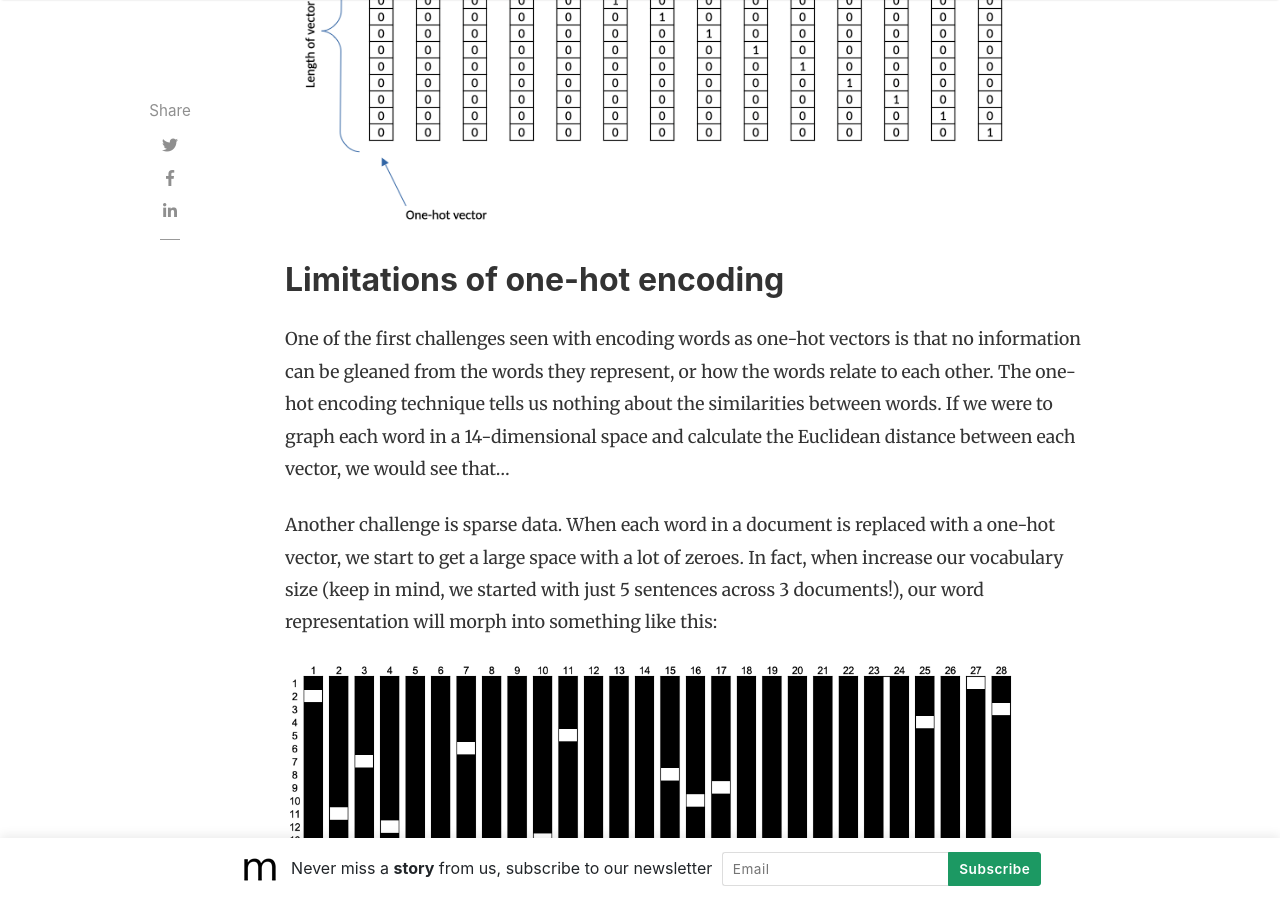
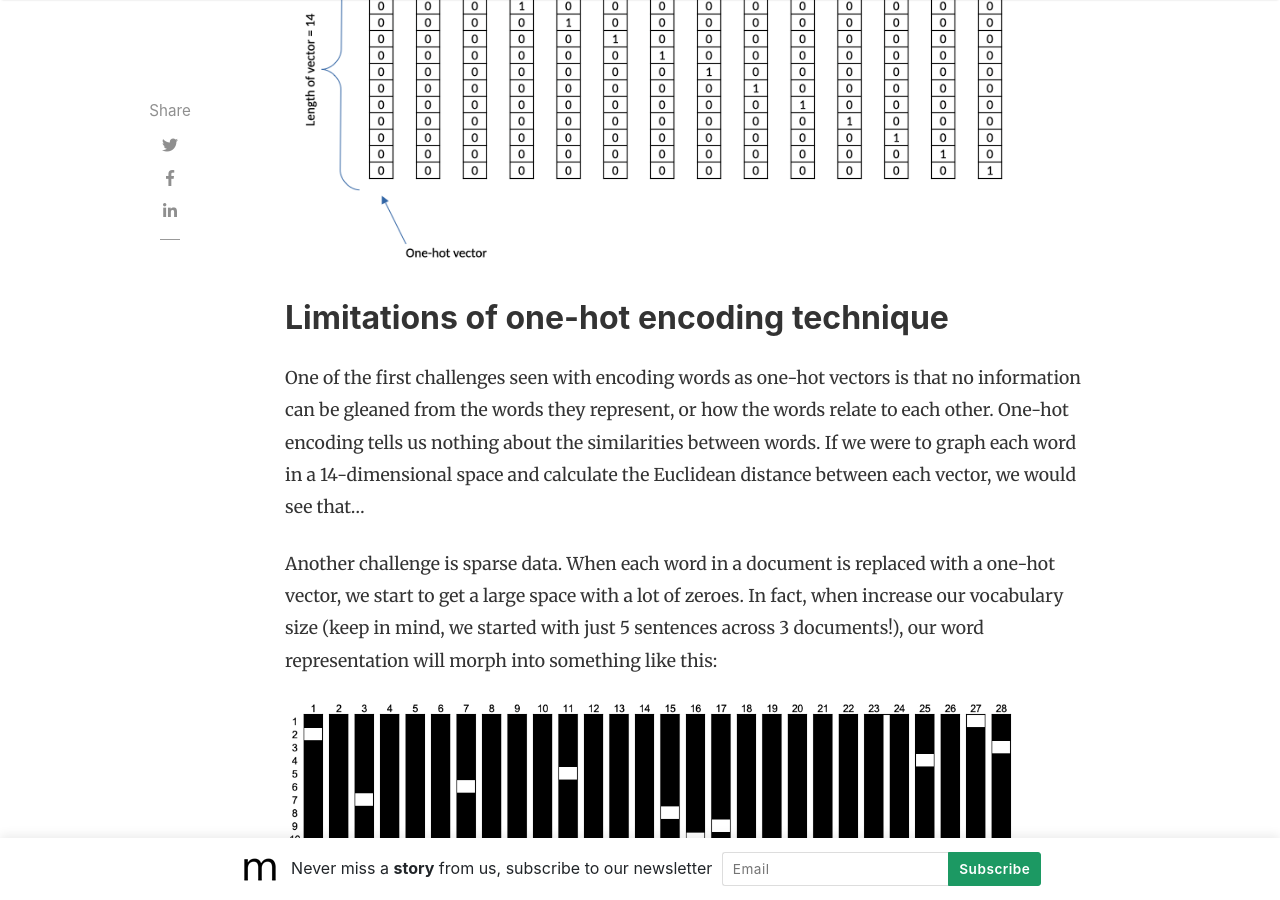
Before and after one commit to slsu0424/slsu0424.github.io, a Jekyll site: the page built from _posts/2023-07-27-test.md, in a window 1280 px wide and 900 px high, scrolled down 3723 px. Built offline with Jekyll 4.4.1, drawn with Linux system fonts in a browser that asks for light colours; nearby versions of some CDN libraries; comment, search, counter and statistics services are not loaded; some of the changed text lies outside the part shown.

Commit message:
Update 2023-07-27-test.md

```diff
--- a/_posts/2023-07-27-test.md
+++ b/_posts/2023-07-27-test.md
@@ -48,9 +48,9 @@
 
 ![encoding](/assets/images/2023-08-02_encoding.png)
 
-## Limitations of one-hot encoding
+## Limitations of one-hot encoding technique
 
-One of the first challenges seen with encoding words as one-hot vectors is that no information can be gleaned from the words they represent, or how the words relate to each other.  The one-hot encoding technique tells us nothing about the similarities between words.  If we were to graph each word in a 14-dimensional space and calculate the Euclidean distance between each vector, we would see that...
+One of the first challenges seen with encoding words as one-hot vectors is that no information can be gleaned from the words they represent, or how the words relate to each other.  One-hot encoding tells us nothing about the similarities between words.  If we were to graph each word in a 14-dimensional space and calculate the Euclidean distance between each vector, we would see that...
 
 
 Another challenge is sparse data.  When each word in a document is replaced with a one-hot vector, we start to get a large space with a lot of zeroes.  In fact, when increase our vocabulary size (keep in mind, we started with just 5 sentences across 3 documents!), our word representation will morph into something like this:
```
Also changed, not shown: other parts of _posts/2023-07-27-test.md (+1 -1 lines).
